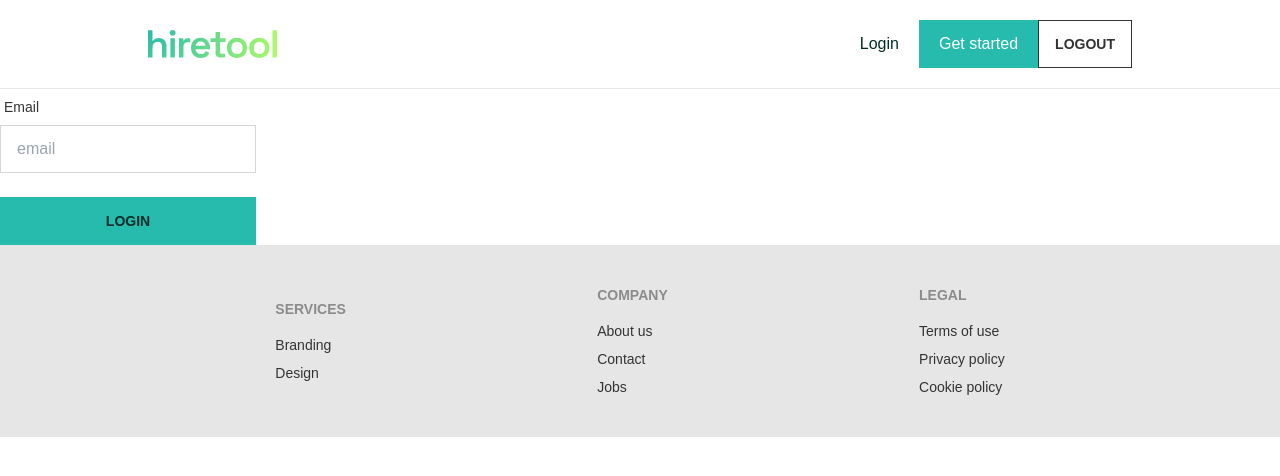
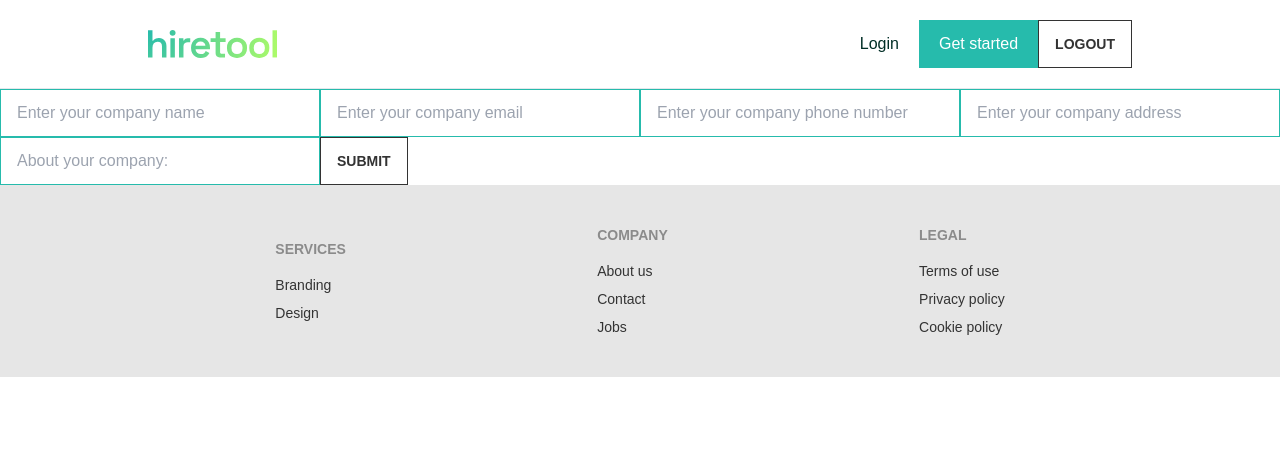
Before and after one commit to SadikHasanRafi/elegant-bd-jobs-client, a React (Vite) app: page /set-company-profile in a window 1280 px wide. Shown: the top 476 px of the page. Built offline with nearby package versions, Linux system fonts and the light colour scheme; no server answers.

Commit message:
custom hook  set company profile page done

```diff
--- a/src/Contexts/AuthUserRoleContext.jsx
+++ b/src/Contexts/AuthUserRoleContext.jsx
@@ -1,15 +1,29 @@
 import 'react';
 import { createContext, useState } from 'react';
 import auth from '../firebase/firebase.config';
+import { onAuthStateChanged } from 'firebase/auth';
 
 
 export const AuthUserRoleContext = createContext()
 
 const AuthUserRoleProvider = ({children}) => {
     const [currentUser, setCurrentUser] = useState(auth.currentUser)
+    onAuthStateChanged(auth, (user) => {
+        if (user) {
+          // User is signed in, see docs for a list of available properties
+          // https://firebase.google.com/docs/reference/js/auth.user
+        //   const uid = user.uid;
+          setCurrentUser(user)
+          // ...
+        } else {
+            setCurrentUser(user)
+          // User is signed out
+          // ...
+        }
+      });
 
     const data = {currentUser,setCurrentUser}
-    // console.log("user is",user)
+    console.log("from auth context page ",currentUser)
 
     return  <AuthUserRoleContext.Provider value={data}>
                 {children}
--- /dev/null
+++ b/src/Hooks/useUpdateInfo.jsx
@@ -0,0 +1,18 @@
+import axios from "axios";
+import { useContext, useEffect, useState } from "react";
+import { AuthUserRoleContext } from "../Contexts/AuthUserRoleContext";
+
+const useUpdateInfo = (e) => {
+    const [data, setData] = useState()
+    const {currentUser} = useContext(AuthUserRoleContext)
+
+    console.log("current user from custom hook",currentUser?.uid)
+    useEffect(() => {
+    console.log("from hook inside use effect ",data)
+    if (currentUser?.uid) {
+        axios.put(`http://localhost:5000/update-single-user/${currentUser.uid}`,{fullname:data});
+    }
+  }, [e]);
+  return [data, setData];
+};
+export default useUpdateInfo;
--- a/src/Pages/Login/Login.jsx
+++ b/src/Pages/Login/Login.jsx
@@ -49,6 +49,7 @@ const Login = () => {
         // const credential = GoogleAuthProvider.credentialFromResult(result);
         // const token = credential.accessToken;
         // The signed-in user info.
+        console.log(result.user)
         setCurrentUser(result.user)
         await checkIsUserNew(result.user)
         // IdP data available using getAdditionalUserInfo(result)
--- a/src/Pages/SetCompanyProfile/SetCompanyProfile.jsx
+++ b/src/Pages/SetCompanyProfile/SetCompanyProfile.jsx
@@ -1,27 +1,88 @@
-import 'react';
+import { useState } from 'react';
+import useUpdateInfo from '../../Hooks/useUpdateInfo';
 
 const SetCompanyProfile = () => {
-    return (
-        <div>
+    const [formValues, setFormValues] = useState({
+        companyName: '',
+        companyEmail: '',
+        companyPhoneNumber: '',
+        companyAddress: '',
+        companyDescription: ''
+      });
+      const [dataForHook, setDataForHook] = useState();
+      const [data, setData] = useUpdateInfo(dataForHook);
+
+      const handleSubmit = (event) => {
+        event.preventDefault();
+        setDataForHook(formValues); // Set dataForHook to formValues
+        setFormValues({
+          companyName: '',
+          companyEmail: '',
+          companyPhoneNumber: '',
+          companyAddress: '',
+          companyDescription: ''
+        });
+        setData(formValues);
+      };
+
+      const handleChange = (event) => {
+        setFormValues({
+          ...formValues,
+          [event.target.name]: event.target.value
+        });
+      };
 
 
-            <div className='w-1/5 grid grid-cols-1'>
+  return (
+    <div>
+      <form onSubmit={handleSubmit}>
+        <input
+          type="text"
+          name="companyName"
+          placeholder="Enter your company name"
+          className="input input-bordered input-primary w-full max-w-xs"
+          value={formValues.companyName}
+          onChange={handleChange}
+        />
+        <input
+          type="email"
+          name="companyEmail"
+          placeholder="Enter your company email"
+          className="input input-bordered input-primary w-full max-w-xs"
+          value={formValues.companyEmail}
+          onChange={handleChange}
+        />
+        <input
+          type="text"
+          name="companyPhoneNumber"
+          placeholder="Enter your company phone number"
+          className="input input-bordered input-primary w-full max-w-xs"
+          value={formValues.companyPhoneNumber}
+          onChange={handleChange}
+        />
+        <input
+          type="text"
+          name="companyAddress"
+          placeholder="Enter your company address"
+          className="input input-bordered input-primary w-full max-w-xs"
+          value={formValues.companyAddress}
+          onChange={handleChange}
+        />
+        <input
+          type="text"
+          name="companyDescription"
+          placeholder="About your company:"
+          className="input input-bordered input-primary w-full max-w-xs"
+          value={formValues.companyDescription}
+          onChange={handleChange}
+        />
 
-            <div className="form-control">
-                <label className="label">
-                    <span className="label-text">Email</span>
-                </label>
-                <input type="text" placeholder="email" className="input input-bordered" />
-                </div>
-
-                <div className="form-control mt-6">
-          <button className="btn btn-primary">Login</button>
-        </div>
-
-            </div>
-
-        </div>
-    );
+        <button type="submit" className="btn btn-outline">
+          Submit
+        </button>
+      </form>
+    </div>
+  );
 };
 
 export default SetCompanyProfile;
--- /dev/null
+++ b/src/Pages/SetEmployeeProfile/SetEmployeeProfile.jsx
@@ -0,0 +1,11 @@
+import  'react';
+
+const SetEmployeeProfile = () => {
+    return (
+        <div>
+
+        </div>
+    );
+};
+
+export default SetEmployeeProfile;
```
Also changed, not shown: src/Routes/Routes.jsx (+7 -1 lines).
